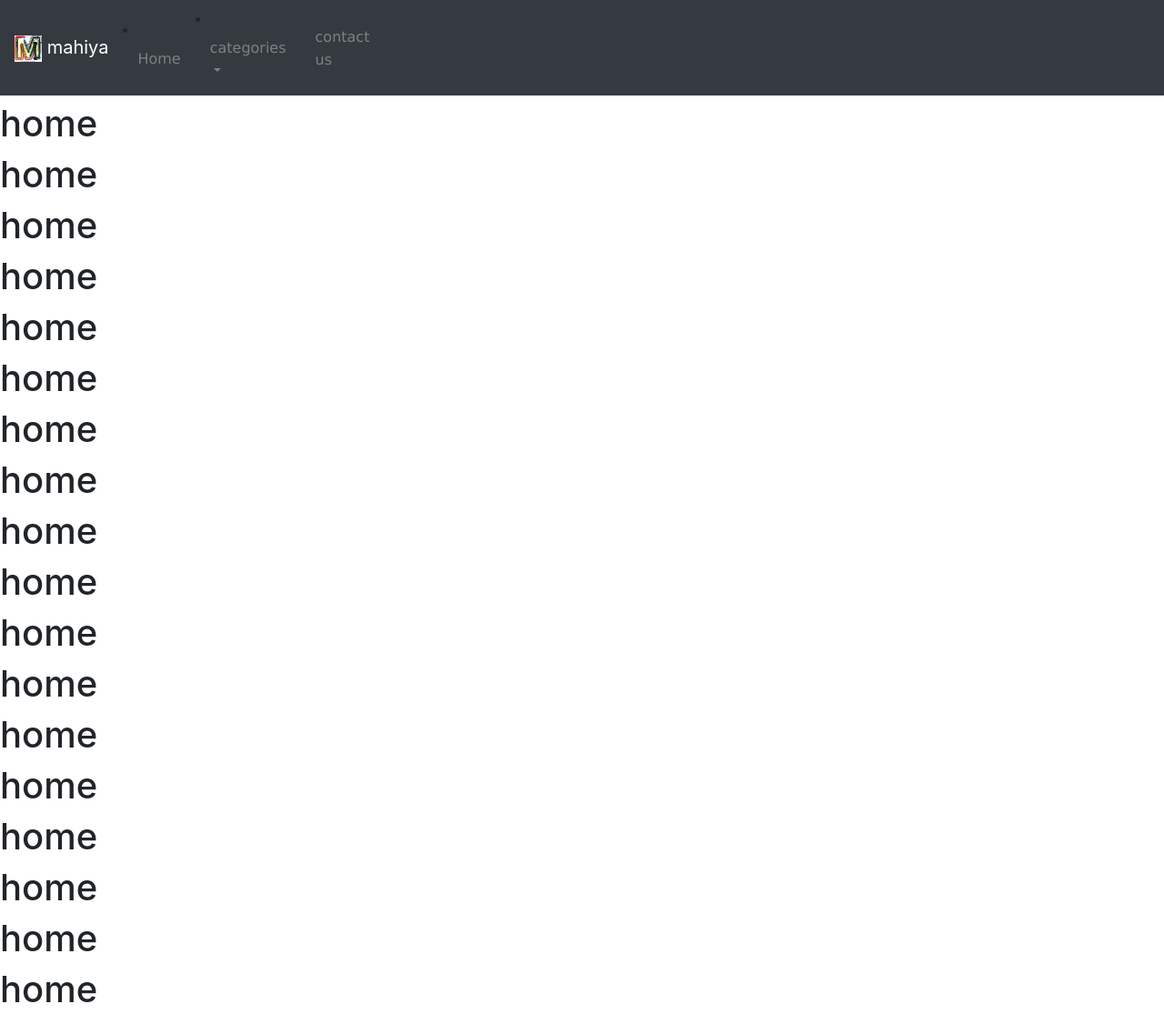
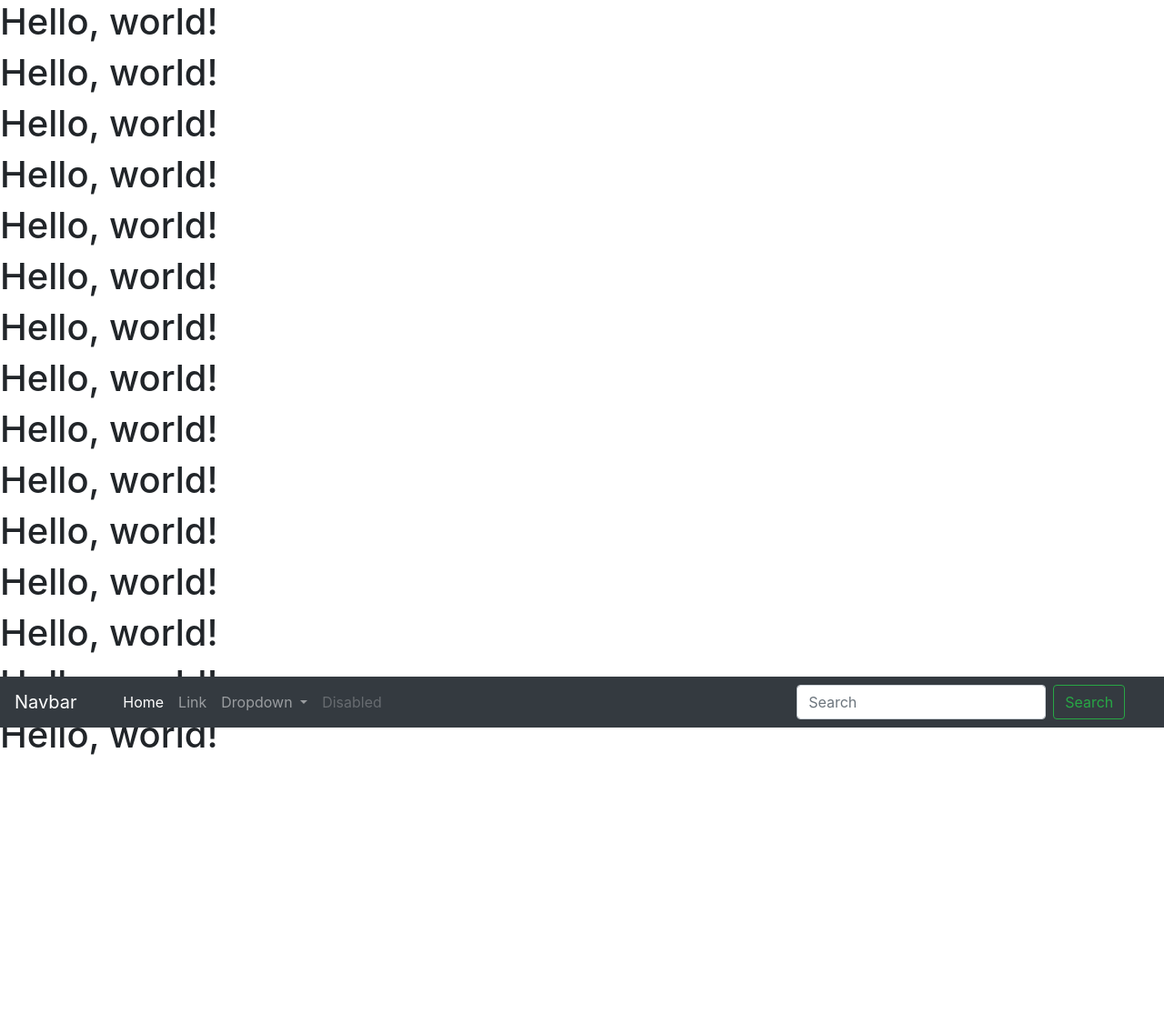
Before and after one commit to mahiya0047/Content-Management-System, a plain HTML site: page index.html in a window 1280 px wide. Shown: the top 1115 px of the page at 91% size. After the commit the page ends 840 px from the top, so only its background shows below. Drawn offline with nearby package versions, Linux system fonts and the light colour scheme.

Commit message:
new navbar

```diff
--- a/index.html
+++ b/index.html
@@ -10,18 +10,22 @@
     <title>mahiya</title>
   </head>
   <body>
-    <nav class="navbar navbar-expand-lg navbar fixed-top navbar-dark bg-dark">
-  <a class="navbar-brand" href="index.html"><img src="img/icon.jpg" alt="logo" width="30px">  mahiya</a>
+    <nav class="navbar navbar-expand-lg navbar fixed-bottom navbar-dark bg-dark navbar-light bg-light">
+  <a class="navbar-brand" href="#">Navbar</a>
   <button class="navbar-toggler" type="button" data-toggle="collapse" data-target="#navbarSupportedContent" aria-controls="navbarSupportedContent" aria-expanded="false" aria-label="Toggle navigation">
     <span class="navbar-toggler-icon"></span>
   </button>
-  <li class="nav-item active">
-        <a class="nav-link" href="index.html"><span style="color:grey"><span style="font-family:verdana">Home<span class="sr-only"><(current)</span></a>
+  <div class="container navbar-container" id="navbarSupportedContent">
+    <ul class="navbar-nav mr-auto">
+      <li class="nav-item active">
+        <a class="nav-link" href="#">Home <span class="sr-only">(current)</span></a>
       </li>
-
+      <li class="nav-item">
+        <a class="nav-link" href="#">Link</a>
+      </li>
       <li class="nav-item dropdown">
-        <a class="nav-link dropdown-toggle" href="#" id="navbarDropdown" role="button" data-toggle="dropdown" aria-haspopup="true" aria-expanded="false"<span style="color:grey"><span style="font-family:verdana">
-          categories
+        <a class="nav-link dropdown-toggle" href="#" id="navbarDropdown" role="button" data-toggle="dropdown" aria-haspopup="true" aria-expanded="false">
+          Dropdown
         </a>
         <div class="dropdown-menu" aria-labelledby="navbarDropdown">
           <a class="dropdown-item" href="#">Action</a>
@@ -30,34 +34,30 @@
           <a class="dropdown-item" href="#">Something else here</a>
         </div>
       </li>
-      <a class="nav-link" href="index.html"><span style="color:grey"><span style="font-family:verdana">contact us<span class="sr-only"><(current)</span></a>
-
-
-  <div class="container" id="navbarSupportedContent">
-    <ul class="navbar-nav mr-auto">
+      <li class="nav-item">
+        <a class="nav-link disabled" href="#">Disabled</a>
+      </li>
     </ul>
+    <form class="form-inline my-2 my-lg-0">
+      <input class="form-control mr-sm-2" type="search" placeholder="Search" aria-label="Search">
+      <button class="btn btn-outline-success my-2 my-sm-0" type="submit">Search</button>
+    </form>
   </div>
 </nav>
-<h1>home</h1>
-<h1>home</h1>
-<h1>home</h1>
-<h1>home</h1>
-<h1>home</h1>
-<h1>home</h1>
-<h1>home</h1>
-<h1>home</h1>
-<h1>home</h1>
-<h1>home</h1>
-<h1>home</h1>
-<h1>home</h1>
-<h1>home</h1>
-<h1>home</h1>
-<h1>home</h1>
-<h1>home</h1>
-<h1>home</h1>
-<h1>home</h1>
-<h1>home</h1>
-<h1>home</h1>
+    <h1>Hello, world!</h1>
+    <h1>Hello, world!</h1>
+    <h1>Hello, world!</h1>
+    <h1>Hello, world!</h1>
+    <h1>Hello, world!</h1>
+    <h1>Hello, world!</h1>
+    <h1>Hello, world!</h1>
+    <h1>Hello, world!</h1>
+    <h1>Hello, world!</h1>
+    <h1>Hello, world!</h1>
+    <h1>Hello, world!</h1>
+    <h1>Hello, world!</h1>
+    <h1>Hello, world!</h1>
+    <h1>Hello, world!</h1>
     <h1>Hello, world!</h1>
     <script src="https://code.jquery.com/jquery-3.3.1.slim.min.js" integrity="sha384-q8i/X+965DzO0rT7abK41JStQIAqVgRVzpbzo5smXKp4YfRvH+8abtTE1Pi6jizo" crossorigin="anonymous"></script>
     <script src="https://cdnjs.cloudflare.com/ajax/libs/popper.js/1.14.3/umd/popper.min.js" integrity="sha384-ZMP7rVo3mIykV+2+9J3UJ46jBk0WLaUAdn689aCwoqbBJiSnjAK/l8WvCWPIPm49" crossorigin="anonymous"></script>
```
